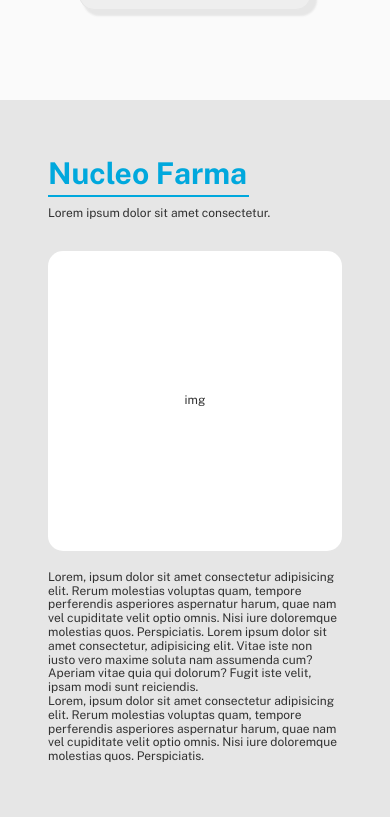
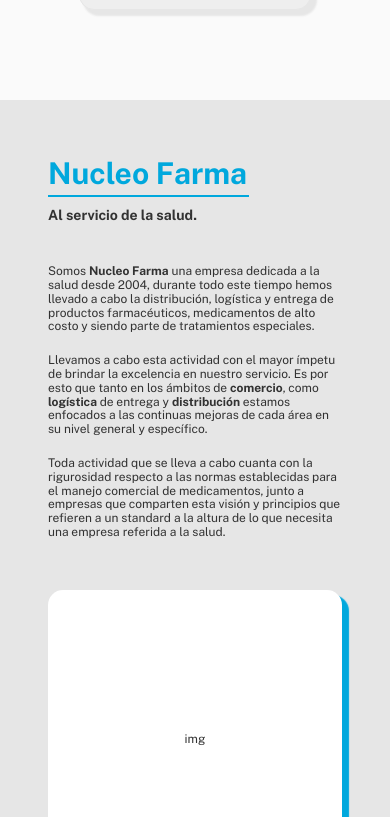
Before and after one commit to DevSync-Solutions/NucleoFarma, a React (Vite) app in the folder client/: page / in a window 390 px wide. Shown: the part 1607-2424 px from the top of the page. Built offline with nearby package versions, Linux system fonts and the light colour scheme.

Commit message:
styles and texts in home

```diff
--- a/client/src/pages/home/home.css
+++ b/client/src/pages/home/home.css
@@ -63,10 +63,9 @@
 /* QUIENES SOMOS */
 .section-quienes-somos {
   display: flex;
-  flex-wrap: wrap;
   align-items: start;
   justify-content: space-between;
-  gap: 30px;
+  gap: 80px;
   background-color: var(--color-grey);
 }
 
@@ -75,7 +74,7 @@
 }
 
 .div-quienes-somos {
-  width: 64%;
+  width: 60%;
   display: flex;
   flex-direction: column;
   align-items: start;
@@ -89,6 +88,19 @@
   flex-direction: column;
   align-items: space-between;
   padding-top: 6rem;
+  width: 40%;
+}
+
+.div-text-title-quienes-somos {
+  display: flex;
+  flex-direction: column;
+  align-items: start;
+  gap: 20px;
+  padding-bottom: 5rem;
+}
+
+#title-text {
+  margin-top: 2rem;
 }
 
 .img-quienes-somos {
@@ -99,12 +111,8 @@
   align-items: center;
   justify-content: center;
   border-radius: 15px;
-}
-
-.text-quienes-somos {
-  white-space: wrap;
-  text-overflow: hidden;
-  padding-bottom: 6rem;
+  box-shadow: 6px 6px 1px 1px var(--color-nucleo-1);
+  margin-bottom: 6rem;
 }
 
 /* DISTRIBUCION */
@@ -119,6 +127,10 @@
   white-space: wrap;
   text-overflow: hidden;
   margin-bottom: 2rem;
+}
+
+.div-text-distribucion p:last-child {
+  margin-top: 20px;
 }
 
 .div-distribucion {
@@ -136,11 +148,25 @@
 }
 
 @media (max-width: 1230px) {
+  .section-quienes-somos {
+    flex-direction: column;
+    gap: 50px;
+  }
+  .div-title-quienes-somos {
+    width: 100%;
+  }
   .div-quienes-somos {
     width: 100%;
   }
   .img-quienes-somos {
     height: 300px;
+  }
+  .div-text-title-quienes-somos {
+    display: flex;
+    flex-direction: column;
+    align-items: start;
+    gap: 20px;
+    padding-bottom: 0rem;
   }
 }
 
@@ -162,7 +188,4 @@
   .div-title-quienes-somos {
     padding-top: 3.5rem;
   }
-  .text-quienes-somos {
-    padding-bottom: 4rem;
-  }
 }
--- a/client/src/pages/home/index.jsx
+++ b/client/src/pages/home/index.jsx
@@ -4,7 +4,6 @@
 import Maps from '../../components/maps'
 import Whatsapp from '../../components/whatsapp'
 import { useForm } from '../../context/form'
-import Trazability from '../../assets/traceability.png'
 import './home.css'
 
 const Home = ({ formTitle, onFormTitleChange }) => {
@@ -55,14 +54,21 @@
             <h2 id='title-quienes-somos'>Nucleo Farma</h2>
             <hr id='hr-title' />
           </div>
-          <p>Lorem ipsum dolor sit amet consectetur. </p>
+          <h3>Al servicio de la salud. </h3>
+          <div className='div-text-title-quienes-somos'>
+            <p id='title-text'>
+              Somos <strong>Nucleo Farma</strong> una empresa dedicada a la salud desde 2004, durante todo este tiempo hemos llevado a cabo la distribución, logística y entrega de productos farmacéuticos, medicamentos de alto costo y siendo parte de tratamientos especiales.
+            </p>
+            <p>
+              Llevamos a cabo esta actividad con el mayor ímpetu de brindar la excelencia en nuestro servicio. Es por esto que tanto en los ámbitos de <strong>comercio</strong>, como <strong>logística</strong> de entrega y <strong>distribución</strong> estamos enfocados a las continuas mejoras de cada área en su nivel general y específico.
+            </p>
+            <p>
+              Toda actividad que se lleva a cabo cuanta con la rigurosidad respecto a las normas establecidas para el manejo comercial de medicamentos, junto a empresas que comparten esta visión y principios que refieren a un standard a la altura de lo que necesita una empresa referida a la salud.
+            </p>
+          </div>
         </div>
         <div className='div-quienes-somos'>
           <div className='img-quienes-somos'>img
-          </div>
-          <div className='text-quienes-somos'>
-            <p>Lorem, ipsum dolor sit amet consectetur adipisicing elit. Rerum molestias voluptas quam, tempore perferendis asperiores aspernatur harum, quae nam vel cupiditate velit optio omnis. Nisi iure doloremque molestias quos. Perspiciatis. Lorem ipsum dolor sit amet consectetur, adipisicing elit. Vitae iste non iusto vero maxime soluta nam assumenda cum? Aperiam vitae quia qui dolorum? Fugit iste velit, ipsam modi sunt reiciendis.</p>
-            <p>Lorem, ipsum dolor sit amet consectetur adipisicing elit. Rerum molestias voluptas quam, tempore perferendis asperiores aspernatur harum, quae nam vel cupiditate velit optio omnis. Nisi iure doloremque molestias quos. Perspiciatis.</p>
           </div>
         </div>
 
@@ -73,7 +79,9 @@
           <hr id='hr-title' />
         </div>
         <div className='div-text-distribucion'>
-          <p>Lorem, ipsum dolor sit amet consectetur adipisicing elit. Rerum molestias voluptas quam, tempore perferendis asperiores aspernatur harum, quae nam vel cupiditate velit optio omnis. Nisi iure doloremque molestias quos. Perspiciatis. Lorem ipsum dolor sit amet consectetur, adipisicing elit. Vitae iste non iusto vero maxime soluta nam assumenda cum? Aperiam vitae quia qui dolorum? Fugit iste velit, ipsam modi sunt reiciendis.</p>
+          <p>La correcta y eficaz distribución de medicamentos e insumos es vital para el servicio de la salud, es por eso que contamos con un sistema de movilización de medicamentos que abarca el ancho y largo de la república Argentina.</p>
+          <p>Junto con el correcto y desarrollado sistema abarcativo de distribución nos encargamos de la correcta entrega de la medicación e insumos.</p>
+          <p>Formando parte del sistema Nacional de <strong>Trazabilidad</strong>, nos aseguramos del correcto estado ademas de la certificación legal de todo producto que se moviliza desde la empresa.</p>
         </div>
       </Section>
       <hr />
```
Also changed, not shown: client/src/assets/traceability.png (deleted).
